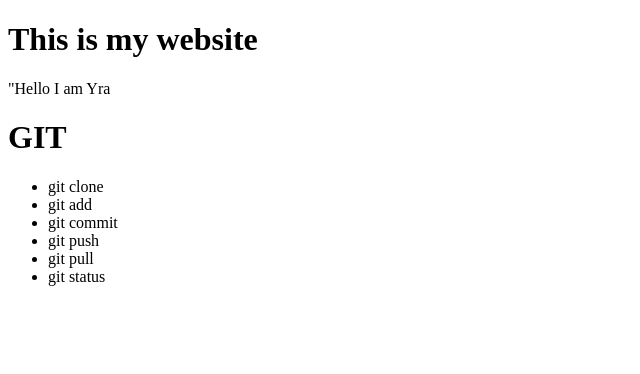
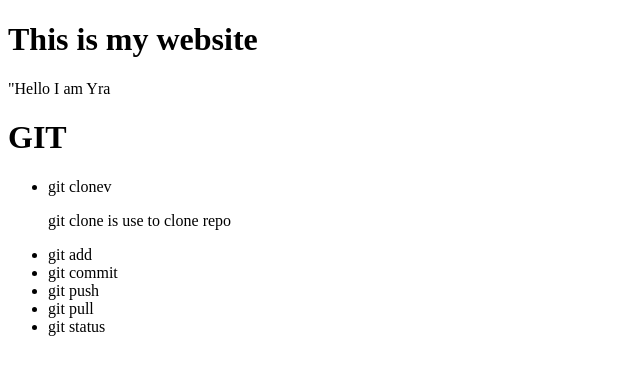
Before and after one commit to aliyra786/htmllearning, a plain HTML site: page index.html in a window 1280 px wide. Shown: the whole page, without its empty margins (0-640 px from the left). Drawn offline with Linux system fonts and the light colour scheme.

Commit message:
modified

```diff
--- a/index.html
+++ b/index.html
@@ -11,7 +11,8 @@
 
     <h1>GIT</h1>
     <ul>
-        <li>git clone</li>
+        <li >git clonev   <p> git clone is use to clone repo</p> </li>
+
         <li>git add</li>
         <li>git commit</li>
         <li>git push</li>
```
